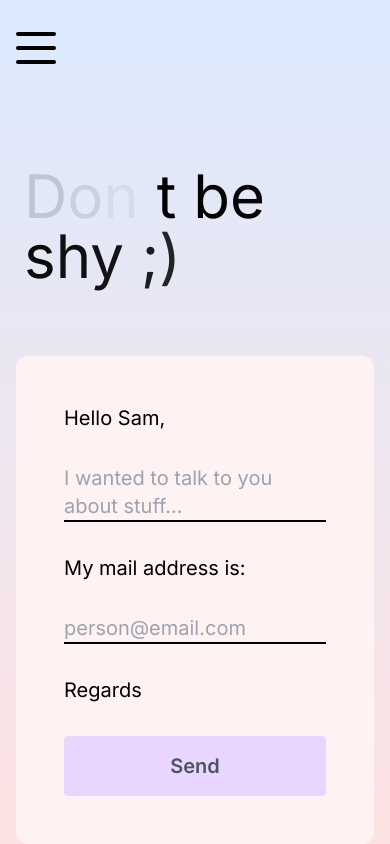
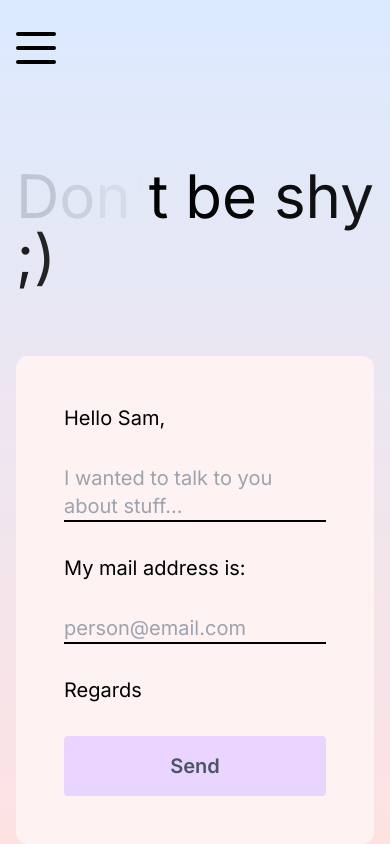
Before and after one commit to samuxlh/mypage, a Next.js app: page /contact in a window 390 px wide. Built offline with nearby package versions, Linux system fonts and the light colour scheme.

Commit message:
responsiveness increased +

```diff
--- a/src/app/contact/page.jsx
+++ b/src/app/contact/page.jsx
@@ -43,7 +43,7 @@ const ContactPage = () => {
     >
       <div className="h-full flex flex-col lg:flex-row px-4 sm:px-8 md:px-12 lg:px-20 xl:px-48">
         {/* TEXT CONTAINER */}
-        <div className="h-1/2 lg:h-full lg:w-5/6 flex items-center justify-center text-6xl m-2">
+        <div className="h-1/2 lg:h-full lg:w-5/6 flex items-center justify-center text-6xl">
           <div>
             {text.split("").map((letter, index) => (
               <motion.span
--- a/src/components/transitionProvider.jsx
+++ b/src/components/transitionProvider.jsx
@@ -21,7 +21,7 @@ const TransitionProvider = ({ children }) => {
           transition={{ duration: 0.5, ease: "easeOut" }}
         />
         <motion.div
-          className="fixed m-auto top-0 bottom-0 left-0 right-0 text-white text-8xl cursor-default z-50 w-fit h-fit"
+          className="fixed m-auto top-0 bottom-0 left-0 right-0 text-white text-8xl cursor-default pointer-events-none z-50 w-fit h-fit"
           initial={{ opacity: 1 }}
           animate={{ opacity: 0 }}
           exit={{ opacity: 0 }}
```
